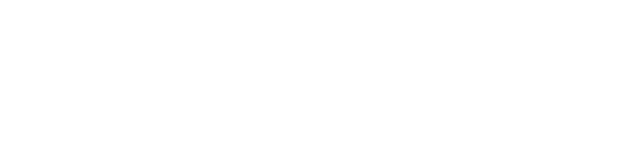
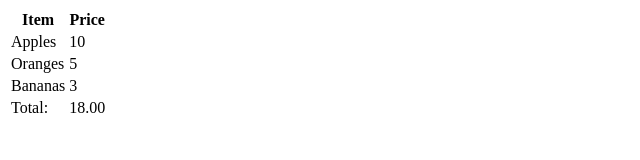
Before and after one commit to acciojob/grofers-checkout-2-adityagurav40, a website: page main.html in a window 1280 px wide. Shown: the whole page, without its empty margins (0-640 px from the left). Drawn offline with Linux system fonts and the light colour scheme.

Commit message:
created a submission

```diff
--- a/main.html
+++ b/main.html
@@ -8,6 +8,36 @@
 
 <body>
 	<!-- the entire body must be written by student -->
+
+	<table>
+  <thead>
+    <tr>
+      <th>Item</th>
+      <th>Price</th>
+    </tr>
+  </thead>
+  <tbody>
+    <tr>
+      <td>Apples</td>
+      <td data-ns-test="prices">10</td>
+    </tr>
+    <tr>
+      <td>Oranges</td>
+      <td data-ns-test="prices">5</td>
+    </tr>
+    <tr>
+      <td>Bananas</td>
+      <td data-ns-test="prices">3</td>
+    </tr>
+  </tbody>
+  <tfoot>
+    <tr>
+      <td>Total:</td>
+      <td data-ns-test="grandTotal"></td>
+    </tr>
+  </tfoot>
+</table>
+
     <script type="text/javascript" src="./script.js">
 </script>
 
--- a/script.js
+++ b/script.js
@@ -1 +1,10 @@
 //your code here
+const prices = document.querySelectorAll("[data-ns-test='prices']");
+let total = 0;
+
+for (let i = 0; i < prices.length; i++) {
+  total += Number(prices[i].textContent);
+}
+
+const grandTotal = document.querySelector("[data-ns-test='grandTotal']");
+grandTotal.textContent = total.toFixed(2);
```
